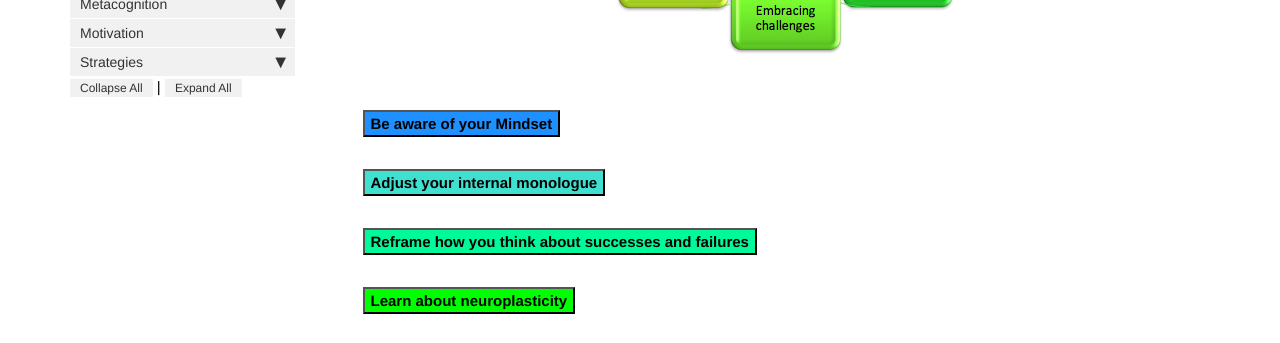
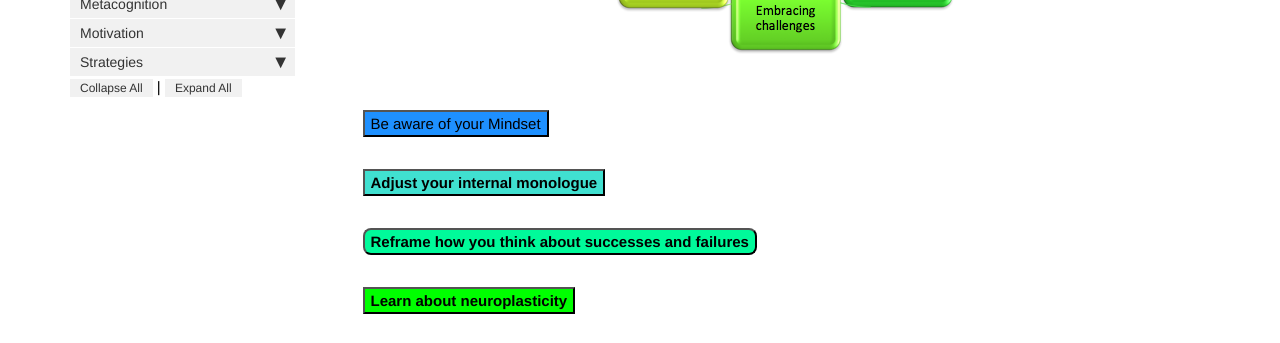
Before and after one commit to dfranklin02/SRL, a Jekyll site: the page built from docs/pages/motivation/mindset_recommendations.md, in a window 1280 px wide and 900 px high, scrolled down 475 px. Shown: the part 150-493 px from the top of the window. Built offline with Jekyll 4.4.1, drawn with Linux system fonts in a browser that asks for light colours; nearby versions of some CDN libraries; comment, search, counter and statistics services are not loaded.

Commit message:
Update mindset_recommendations.md

```diff
--- a/docs/pages/motivation/mindset_recommendations.md
+++ b/docs/pages/motivation/mindset_recommendations.md
@@ -27,7 +27,7 @@ There are many different things students can do to improve their mindset. Below
 <br>
 
 
-<button data-toggle="collapse" data-target="#aware" style="background-color:DodgerBlue"><b>Be aware of your Mindset</b></button>
+<button data-toggle="collapse" data-target="#aware" style="background-color:DodgerBlue">Be aware of your Mindset</button>
 
 <div id="aware" class="collapse">
 Try to pay attention to how you talk to yourself about your schoolwork. It is important that you recognize when you respond to school activities with a Fixed mindset or a Growth mindset. A Fixed mindset will typically prompt you to question your ability to succeed and may convince you not to try, while a Growth mindset is more oriented towards seeing the positive in all situations.
@@ -49,7 +49,7 @@ Replace Fixed mindset thoughts with those of a Growth mindset. Recognize that if
 </div>
 
 <br>
-<button data-toggle="collapse" data-target="#Reframe" style="background-color:MediumSpringGreen"><b>Reframe how you think about successes and failures</b></button>
+<button data-toggle="collapse" data-target="#Reframe" style="background-color:MediumSpringGreen; border-radius:8px"><b>Reframe how you think about successes and failures</b></button>
 
 <div id="Reframe" class="collapse">
 Think about successes and failures in terms of controllable factors – such as time, effort, and strategy use – rather than uncontrollable factors – such as your innate ability or difficulty of the task.
```
